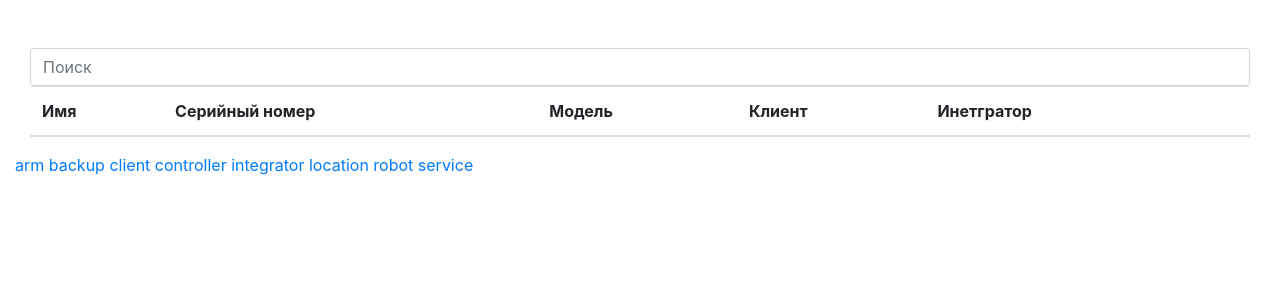
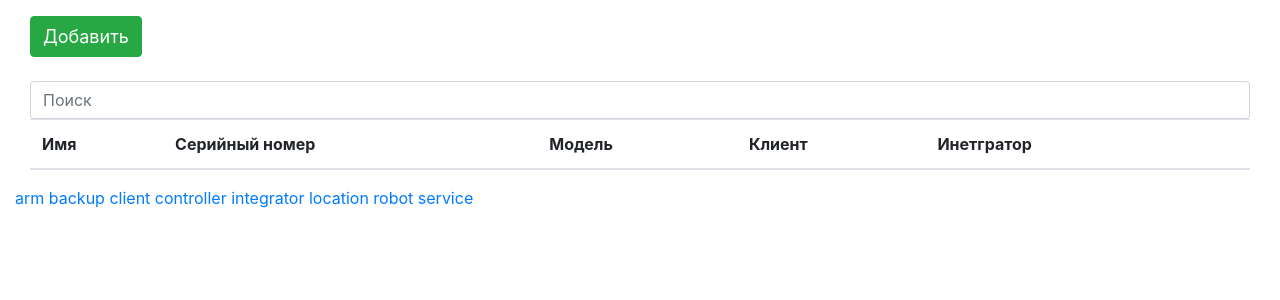
Before and after one commit to dm-bogachev/RobotsDatabase, a Django app: page / in a window 1280 px wide. Shown: the part 80-380 px from the top of the page. Run offline with Django 3.2, Linux system fonts and the light colour scheme; the visitor is signed in with stand-in values (Sample User, id 1); data that the repository does not hold is empty; some libraries are stand-ins or nearby versions.

Commit message:
Minor changes

```diff
--- a/templates/base.html
+++ b/templates/base.html
@@ -34,7 +34,7 @@
         </form>
     </nav>
 </header>
-<div class="container-fluid pt-5">
+<div class="container-fluid pt-3">
     {% block content %}
     {% endblock content %}
 </div>
--- a/templates/robots/home.html
+++ b/templates/robots/home.html
@@ -1,9 +1,14 @@
 {% extends 'base.html' %}
 {% load static %}
-{% block title %}Список роботов{% endblock title %}
+{% block title %}Роботы{% endblock title %}
 {% block content %}
     <div class="container-fluid">
-        <input class="form-control" type="text" placeholder="Поиск" id="search-text" onkeyup="tableSearch()">
+        <form action="{% url 'robot_create' %}" target="_self">
+            <button style="font-size: large;" class="btn btn-success">Добавить</button>
+        </form>
+        <div class="pt-4">
+            <input class="form-control" type="text" placeholder="Поиск" id="search-text" onkeyup="tableSearch()">
+        </div>
         <table id="info-table" class="table table-robot-list table-sort">
             <thead class="thead-default">
             <tr>
```
Also changed, not shown: templates/robots/robot/read.html (+0 -14 lines).
